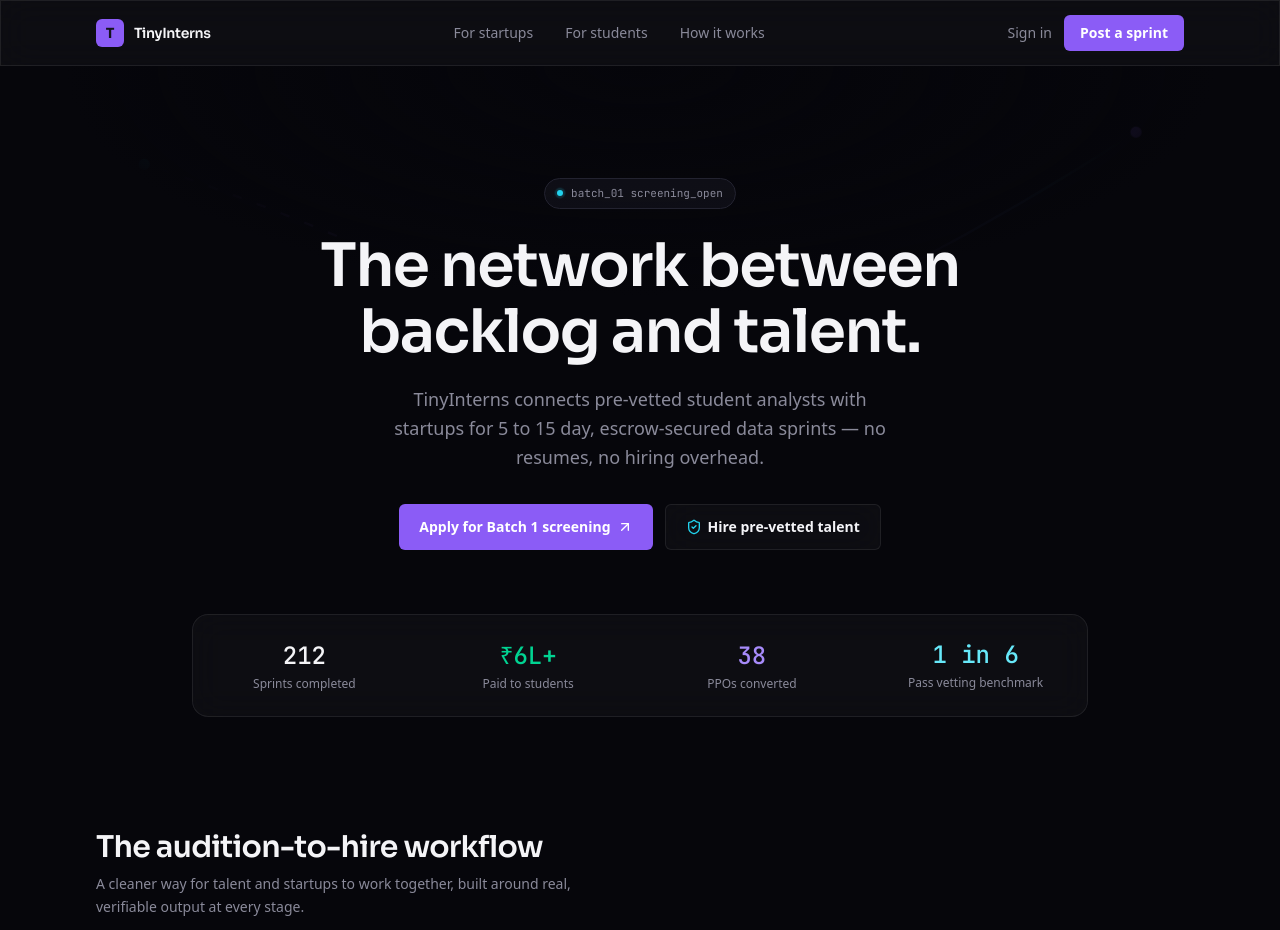
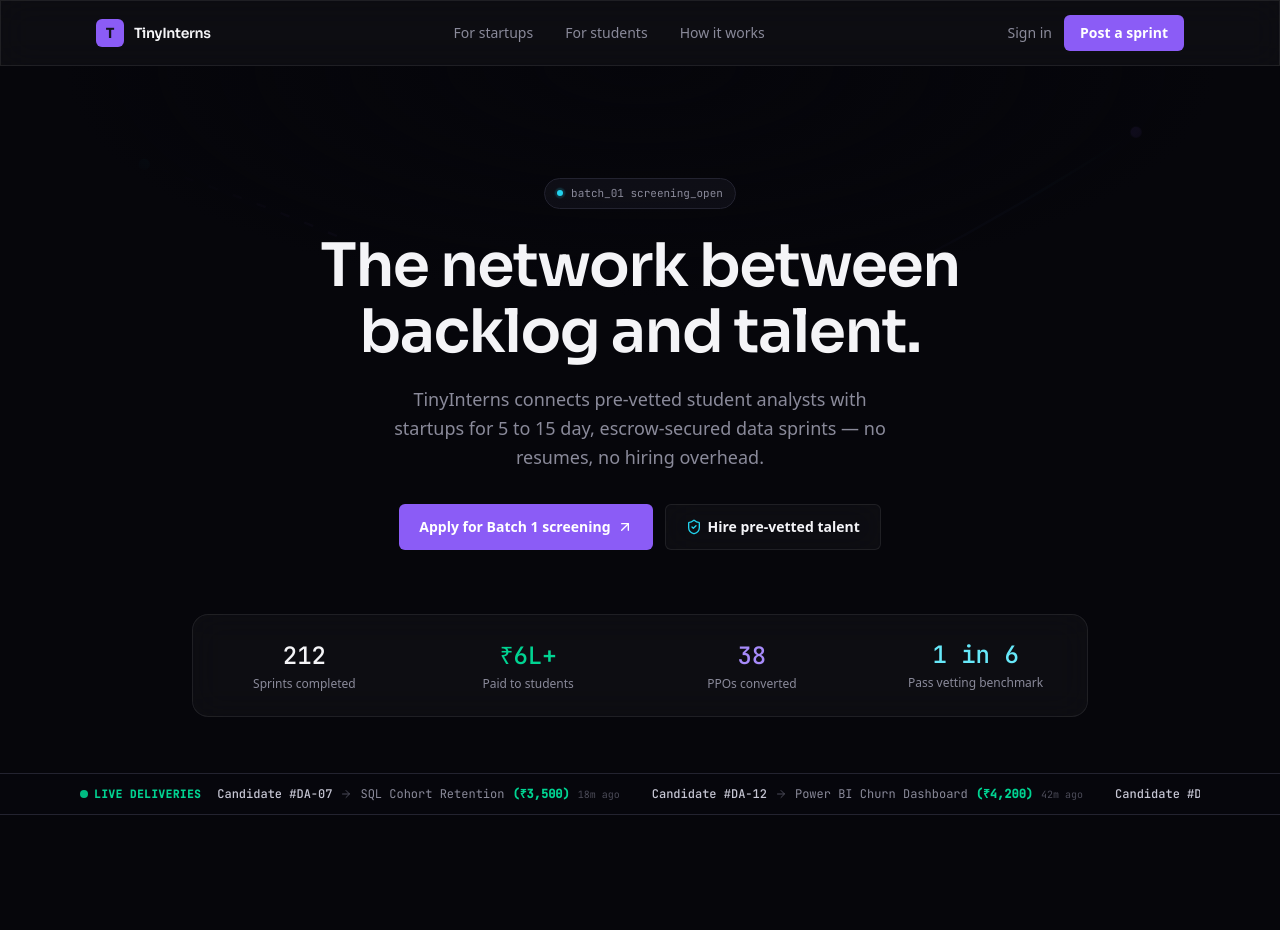
Before and after one commit to taruncal/tinyinterns-, a Next.js app: page / in a window 1280 px wide. Shown: the top 930 px of the page. Built offline with nearby package versions, Linux system fonts and the light colour scheme.

Commit message:
Update page.tsx

```diff
--- a/app/page.tsx
+++ b/app/page.tsx
@@ -5,6 +5,7 @@ import { ArrowUpRight, ShieldCheck } from "lucide-react";
 import Navbar from "@/components/Navbar";
 import NetworkGraph from "@/components/NetworkGraph";
 import MetricsDock from "@/components/MetricsDock";
+import LiveActivityFeed from "@/components/LiveActivityFeed";
 import Timeline from "@/components/Timeline";
 import CandidateCard from "@/components/CandidateCard";
 import CandidateDrawer from "@/components/CandidateDrawer";
@@ -79,6 +80,11 @@ export default function Home() {
       {/* Docked metrics */}
       <div className="relative z-10 -mt-16 px-5 sm:px-8">
         <MetricsDock />
+      </div>
+
+      {/* Live Activity Ticker */}
+      <div className="mt-14">
+        <LiveActivityFeed />
       </div>
 
       {/* How it works */}
```
